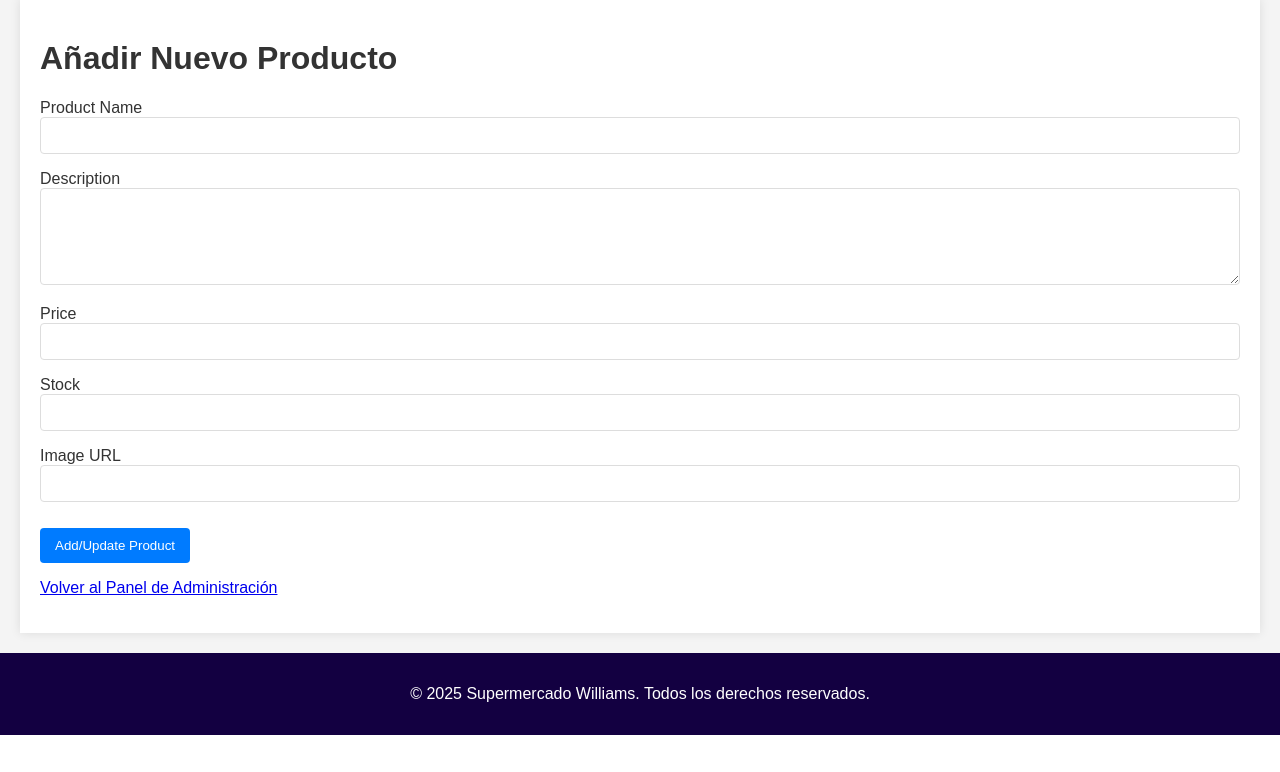
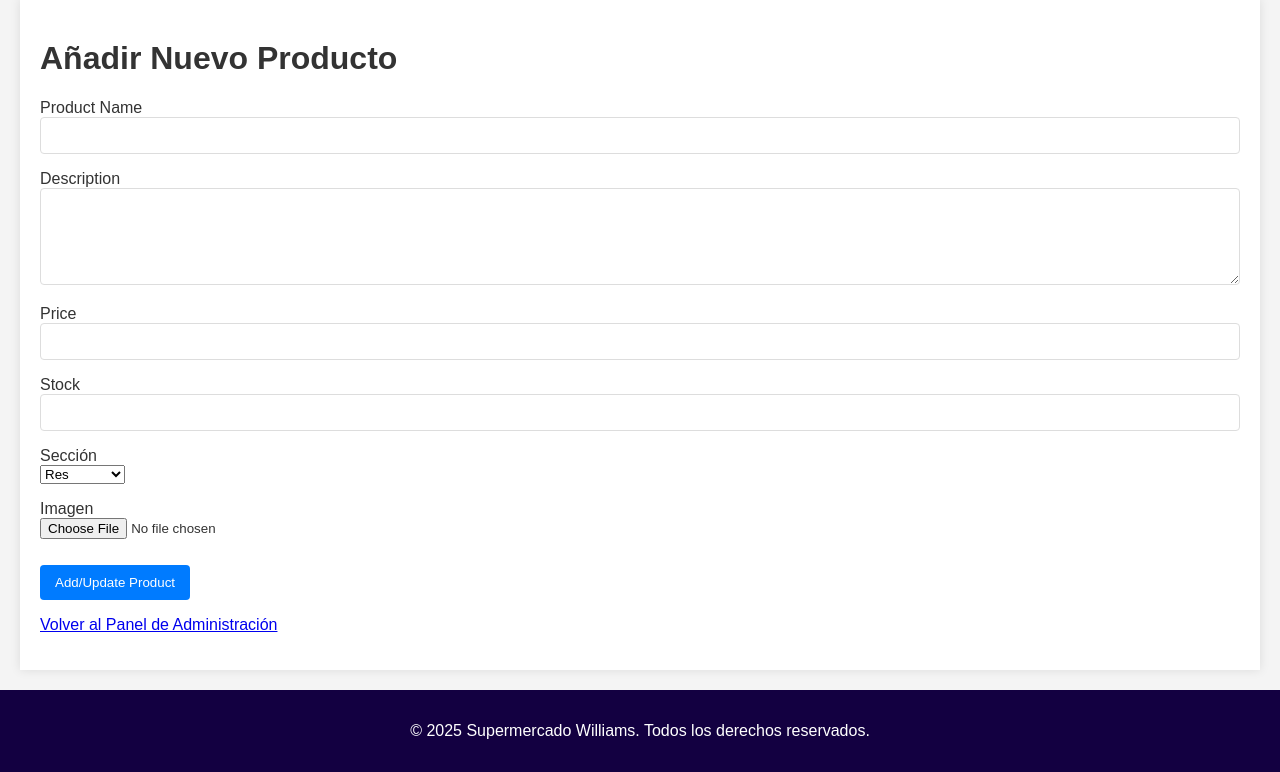
Before and after one commit to Sanpatesp/Williams_SM, a Flask app: page /admin/product/new in a window 1280 px wide. Shown: the part 86-858 px from the top of the page. Before the commit the page ends 821 px from the top, so only its background shows below. Run offline with Flask 3, Linux system fonts and the light colour scheme; a user stored in the database is signed in; tables that the repository leaves empty hold one stand-in row (values such as "Sample post"); some libraries are stand-ins or nearby versions.

Commit message:
"Cambio de visualizacion de imagenes, cambio en la seleccion de productos, agregada la opcion Frutas"

```diff
--- a/app.py
+++ b/app.py
@@ -1,11 +1,12 @@
 from flask import Flask
 from flask_sqlalchemy import SQLAlchemy
 from config import Config
+from flask_migrate import Migrate
 
 app = Flask(__name__)
 app.config.from_object(Config)
 db = SQLAlchemy(app)
-
+migrate = Migrate(app, db)
 # Importar rutas al final para evitar problemas de importación circular
 from routes import *
 
--- a/forms.py
+++ b/forms.py
@@ -1,5 +1,6 @@
 from flask_wtf import FlaskForm
-from wtforms import StringField, PasswordField, SubmitField, TextAreaField, FloatField, IntegerField
+from wtforms import StringField, PasswordField, SubmitField, TextAreaField, FloatField, IntegerField, SelectField
+from flask_wtf.file import FileField, FileAllowed
 from wtforms.validators import DataRequired, Email, EqualTo, ValidationError, Length
 from models import User, Product
 
@@ -27,11 +28,20 @@ class LoginForm(FlaskForm):
     submit = SubmitField('Login')
 
 class ProductForm(FlaskForm):
+    secction = SelectField('Sección', choices=[
+        ('Res', 'Res'),
+        ('Pollo', 'Pollo'),
+        ('Embutidos', 'Embutidos'),
+        ('Cerdo', 'Cerdo'),
+        ('Verduras', 'Verduras'),
+        ('Frutas', 'Frutas'),
+        ('Abarrotes', 'Abarrotes')
+    ], validators=[DataRequired()])
     name = StringField('Product Name', validators=[DataRequired(), Length(min=2, max=128)])
     description = TextAreaField('Description')
     price = FloatField('Price', validators=[DataRequired()])
     stock = IntegerField('Stock', validators=[DataRequired()])
-    image_url = StringField('Image URL')
+    image = FileField('Imagen', validators=[FileAllowed(['jpg', 'jpeg', 'png', 'gif'], 'Solo imágenes.')])
     submit = SubmitField('Add/Update Product')
 
 class AddToCartForm(FlaskForm):
--- a/models.py
+++ b/models.py
@@ -35,6 +35,7 @@ class User(db.Model):
 
 class Product(db.Model):
     id = db.Column(db.Integer, primary_key=True)
+    secction = db.Column(db.String(64), nullable=False, default="Res")
     name = db.Column(db.String(128), nullable=False)
     description = db.Column(db.Text)
     price = db.Column(db.Float, nullable=False)
--- a/routes.py
+++ b/routes.py
@@ -54,11 +54,16 @@ def logout():
 @app.route('/index')
 def index():
     products = Product.query.limit(8).all() # Muestra algunos productos en la página principal
-    return render_template('index.html', title='Home', products=products)
+    form = AddToCartForm()
+    return render_template('index.html', title='Home', products=products, form=form)
 
 @app.route('/products')
 def products():
-    products = Product.query.all()
+    secction = request.args.get('secction')
+    if secction:
+        products = Product.query.filter_by(secction=secction).all()
+    else:
+        products = Product.query.all()
     return render_template('products.html', title='Products', products=products)
 
 @app.route('/product/<int:product_id>', methods=['GET', 'POST'])
@@ -161,7 +166,7 @@ def checkout():
 @app.route('/orders')
 @login_required
 def orders():
-    orders = current_user.orders.order_by(Order.order_date.desc()).all()
+    orders = Order.query.filter_by(user_id=current_user.id).order_by(Order.order_date.desc()).all()
     return render_template('orders.html', title='My Orders', orders=orders)
 
 @app.route('/order/<int:order_id>')
@@ -201,17 +206,27 @@ def manage_product(product_id=None):
     else:
         form = ProductForm()
 
+    import os
+    from werkzeug.utils import secure_filename
     if form.validate_on_submit():
+        filename = None
+        if form.image.data:
+            filename = secure_filename(form.image.data.filename)
+            img_path = os.path.join(app.root_path, 'static', 'imgs', filename)
+            form.image.data.save(img_path)
         if product:
             form.populate_obj(product)
+            if filename:
+                product.image_url = filename
             flash('Product updated successfully!', 'success')
         else:
             new_product = Product(
+                secction=form.secction.data,
                 name=form.name.data,
                 description=form.description.data,
                 price=form.price.data,
                 stock=form.stock.data,
-                image_url=form.image_url.data
+                image_url=filename if filename else None
             )
             db.session.add(new_product)
             flash('Product added successfully!', 'success')
@@ -222,7 +237,6 @@ def manage_product(product_id=None):
         form.description.data = product.description
         form.price.data = product.price
         form.stock.data = product.stock
-        form.image_url.data = product.image_url
 
     return render_template('admin/manage_product.html', title='Manage Product', form=form, product=product)
 
--- a/templates/admin/manage_product.html
+++ b/templates/admin/manage_product.html
@@ -1,7 +1,7 @@
 {% extends "base.html" %}
 {% block content %}
     <h1>{% if product %}Editar Producto{% else %}Añadir Nuevo Producto{% endif %}</h1>
-    <form action="" method="post">
+    <form action="" method="post" enctype="multipart/form-data">
         {{ form.hidden_tag() }}
         <p>
             {{ form.name.label }}<br>
@@ -32,9 +32,19 @@
             {% endfor %}
         </p>
         <p>
-            {{ form.image_url.label }}<br>
-            {{ form.image_url(size=128) }}<br>
-            {% for error in form.image_url.errors %}
+            {{ form.secction.label }}<br>
+            {{ form.secction() }}<br>
+            {% for error in form.secction.errors %}
+            <span style="color: red;">[{{ error }}]</span>
+            {% endfor %}
+        </p>
+        <p>
+            {{ form.image.label }}<br>
+            {{ form.image() }}<br>
+            {% if product and product.image_url %}
+                <img src="{{ url_for('static', filename='imgs/' + product.image_url) }}" alt="Imagen actual" style="max-width:100px;">
+            {% endif %}
+            {% for error in form.image.errors %}
             <span style="color: red;">[{{ error }}]</span>
             {% endfor %}
         </p>
```
Also changed, not shown: crear_db.py (added, +10 -0 lines), templates/index.html (+7 -2 lines), templates/products.html (+18 -1 lines), site.db, static/imgs/Logo.jpeg (added), static/imgs/guayabas.png (added).
